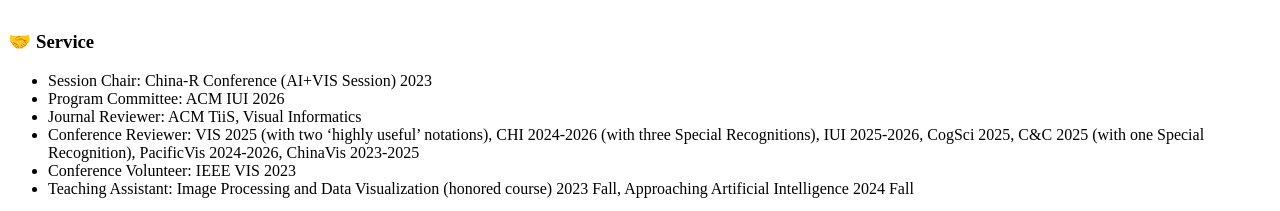
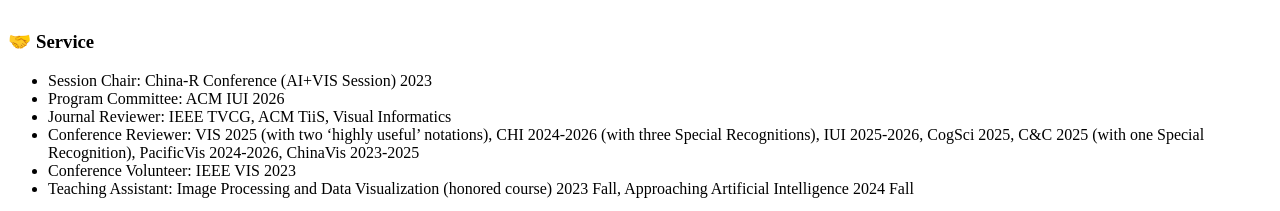
Before and after one commit to ZekaiShao25/ZekaiShao25.github.io, a Jekyll site: the page built from _pages/include/service.md, in a window 1280 px wide. Shown: the part 1218-1429 px from the top of the page. Built offline with Jekyll 4.4.1, drawn with Linux system fonts in a browser that asks for light colours; our own code applies the rules of GitHub Pages for plain Markdown files.

Commit message:
update 2601

```diff
--- a/_pages/include/service.md
+++ b/_pages/include/service.md
@@ -2,7 +2,7 @@
 # 🤝 Service
 -   Session Chair: China-R Conference (AI+VIS Session) 2023
 -   Program Committee: ACM IUI 2026
--   Journal Reviewer: ACM TiiS, Visual Informatics
+-   Journal Reviewer: IEEE TVCG, ACM TiiS, Visual Informatics
 -	Conference Reviewer: VIS 2025 (with two 'highly useful' notations), CHI 2024-2026 (with three Special Recognitions), IUI 2025-2026, CogSci 2025, C&C 2025 (with one Special Recognition), PacificVis 2024-2026, ChinaVis 2023-2025
 -	Conference Volunteer: IEEE VIS 2023
 -	Teaching Assistant: Image Processing and Data Visualization (honored course) 2023 Fall, Approaching Artificial Intelligence 2024 Fall
```
